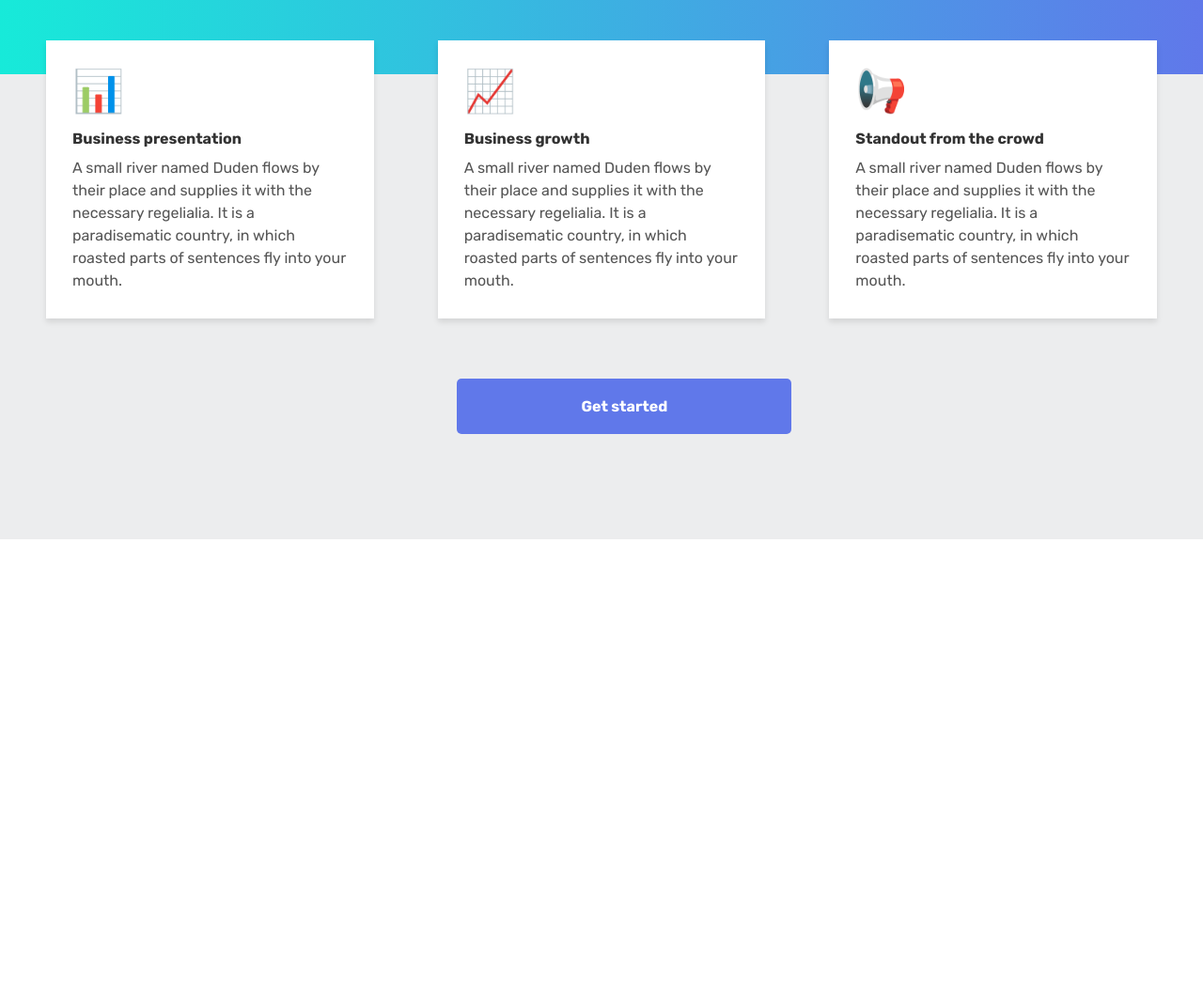
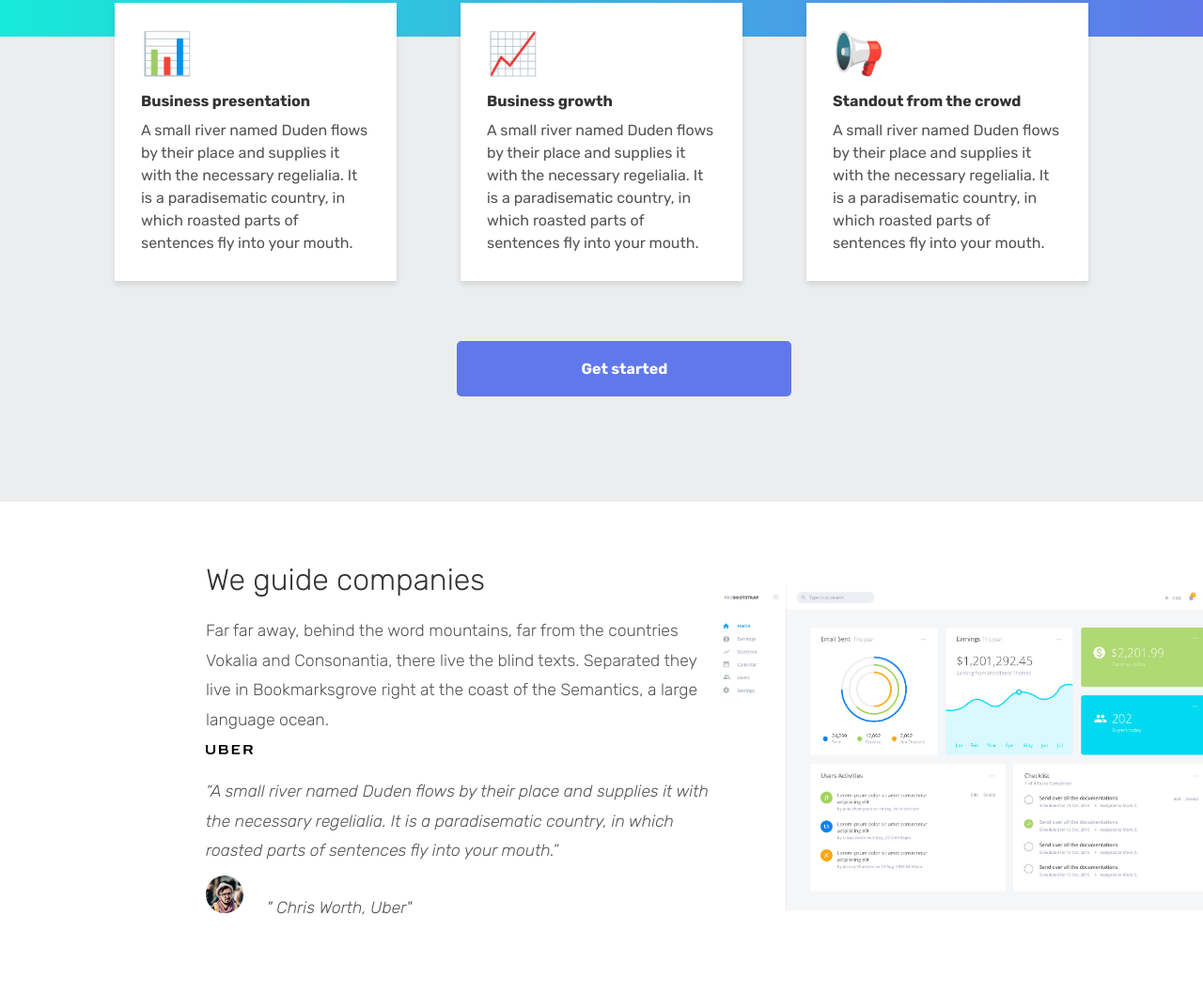
Before and after one commit to jdlemus42/pagina-1, a plain HTML site: page index.html in a window 1280 px wide. Shown: the part 761-1818 px from the top of the page at 94% size. Before the commit the page ends 1335 px from the top, so only its background shows below. Drawn offline with Linux system fonts and the light colour scheme.

Commit message:
Tercera seccion

```diff
--- a/index.html
+++ b/index.html
@@ -52,5 +52,23 @@
         </div>
     </section>
 
+    <section class="section">
+        <div class="text-content">
+            <h2>We guide companies</h2>
+            <p>Far far away, behind the word mountains, far from the countries Vokalia and Consonantia, there live the blind texts. Separated they live in Bookmarksgrove right at the coast of the Semantics, a large language ocean.</p>
+            <img class="uber" src="img/uber.png" alt="uber">
+            <p class="uber-text">
+                “A small river named Duden flows by their place and supplies it with the necessary regelialia. It is a paradisematic country, in which roasted parts of sentences fly into your mouth.”
+            </p>
+            <p class="gafitas">
+                <img src="img/gafitas.jpg" alt="gafitas">
+                " Chris Worth, Uber"
+            </p>
+        </div>
+        <div class="image-content">
+            <img src="img/img_showcase_2.jpg" alt="Dashboard Example">
+        </div>
+    </section>
+
 </body>
 </html>
--- a/style.css
+++ b/style.css
@@ -4,6 +4,7 @@
 * {
     margin: 0;
     padding: 0;
+    box-sizing: border-box;
 }
 
 body {
@@ -151,3 +152,68 @@ button {
     border-radius: 5px;
     display: inline-block;
 }
+
+
+.section {
+    display: flex;
+    justify-content: space-between;
+    align-items: center;
+    padding: 64px;
+    background-color: #fff;
+    border-radius: 10px;
+    position: relative;
+    margin-right: -95px;
+    margin-left: 155px;
+}
+
+
+
+.text-content h2 {
+    font-size: 2em;
+    font-weight: 300;
+    color: #333;
+    margin-bottom: 20px;
+    text-align: left;
+}
+
+.text-content p {
+    font-size: 1.1em;
+    font-weight: 300;
+    color: #555;
+    line-height: 1.8;
+    text-align: left;
+    margin: 0 0 10px;
+}
+
+.image-content img {
+    max-width: 100%;
+    display: block;
+    height: auto;
+}
+
+.uber{
+    width: 50px;
+    margin: 0;
+    margin-bottom: 20px;
+}
+
+.uber-text{
+    margin-bottom: 1.3em;
+    margin: 0 0 10px;
+    font-size: inherit;
+    font-style: italic;
+}
+
+.gafitas{
+    margin: 0 0 10px;
+    padding-left: 0;
+    border-left: none;
+    font-size: inherit;
+    font-style: italic;
+}
+
+.gafitas img{
+    height: 40px;
+    border-radius: 50px;
+    margin-right: 20px;
+}
```
Also changed, not shown: img/gafitas.jpg (added), img/img_showcase_2.jpg (added), img/uber.png (added).
